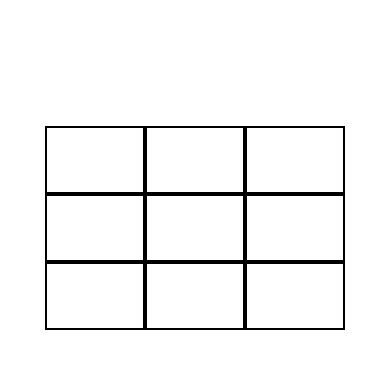
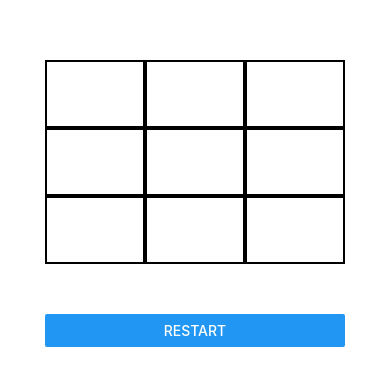
Before and after one commit to DerfMongol/tic-tak-toe-app, a React Native app: screen / in a window 390 px wide. Shown: the part 194-580 px from the top of the page. Built offline with nearby package versions, Linux system fonts and the light colour scheme.

Commit message:
Added restart button to clear table

```diff
--- a/src/components/table/Square.js
+++ b/src/components/table/Square.js
@@ -1,24 +1,36 @@
-import React, {useState} from 'react';
+import React, {useState, useEffect} from 'react';
 import {View, Text, StyleSheet, TouchableOpacity} from 'react-native';
 
 const Square = props => {
   const [xO, setxO] = useState(' ');
+  const [oneClick, setOneClick] = useState(true);
+
+  useEffect(() => {
+    if (props.clicks === 0) {
+      setxO(' ');
+      setOneClick(true);
+    }
+  })
 
   const squarePressHandler = () => {
-    console.log(props.clicks % 2);
-    console.log(xO);
     props.onClick();
+    if (oneClick) {
+      setOneClick(false);
+    }
     if (props.clicks % 2 === 0) {
       setxO('O');
     } else {
       setxO('X');
     }
   };
+
+  let TouchCmp = oneClick ? TouchableOpacity : View;
+
   return (
     <View style={styles.square}>
-      <TouchableOpacity style={styles.button} onPress={squarePressHandler}>
+      <TouchCmp style={styles.button} onPress={squarePressHandler}>
         <Text style={styles.xo}>{xO}</Text>
-      </TouchableOpacity>
+      </TouchCmp>
     </View>
   );
 };
@@ -26,7 +38,7 @@ const Square = props => {
 const styles = StyleSheet.create({
   square: {
     justifyContent: 'center',
-    width: 100
+    width: 100,
   },
   button: {
     padding: 20,
--- a/src/components/table/Table.js
+++ b/src/components/table/Table.js
@@ -1,5 +1,5 @@
 import React, {useState} from 'react';
-import {View, StyleSheet} from 'react-native';
+import {View, StyleSheet, Button} from 'react-native';
 
 import Square from './Square';
 
@@ -9,6 +9,11 @@ const Table = props => {
   const increment = () => {
     setClicks(prevCount => prevCount + 1);
   };
+
+  const pressRestartHandler = () => {
+    setClicks(0);
+  };
+
   return (
     <View>
       <View style={styles.row}>
@@ -26,6 +31,12 @@ const Table = props => {
         <Square onClick={increment} clicks={clicks} />
         <Square onClick={increment} clicks={clicks} />
       </View>
+      <View style={styles.restart}>
+        <Button
+          title="Restart"
+          onPress={pressRestartHandler}
+        />
+      </View>
     </View>
   );
 };
@@ -34,6 +45,9 @@ const styles = StyleSheet.create({
   row: {
     flexDirection: 'row',
   },
+  restart: {
+    marginVertical: 50,
+  },
 });
 
 export default Table;
```
